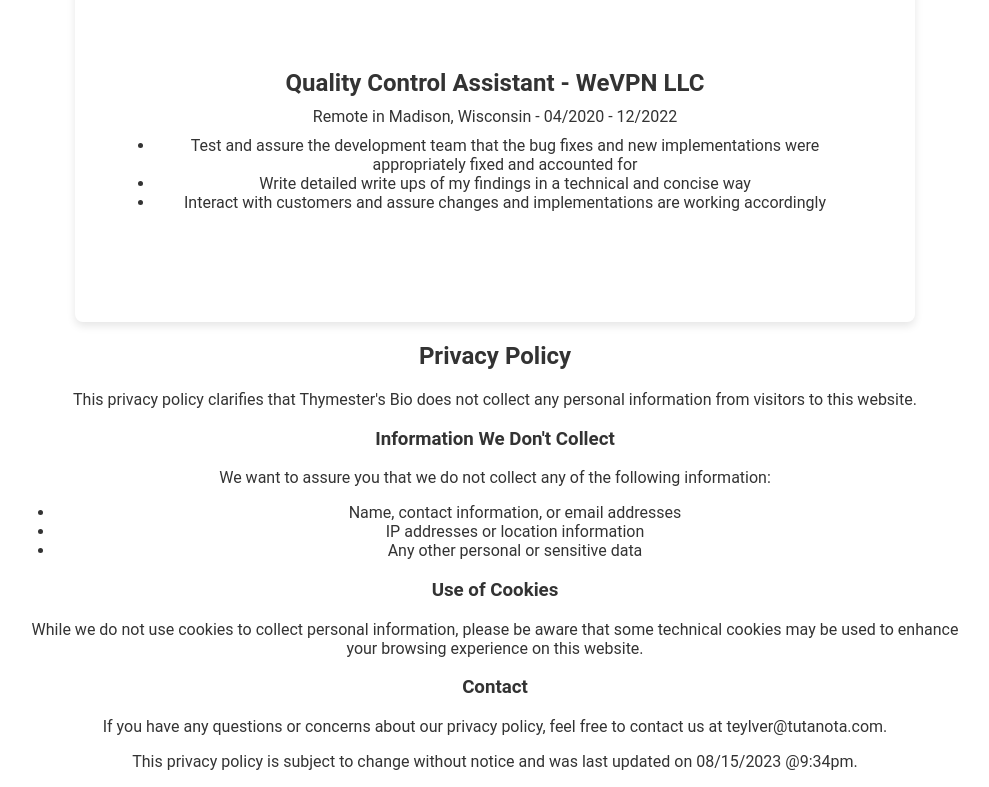
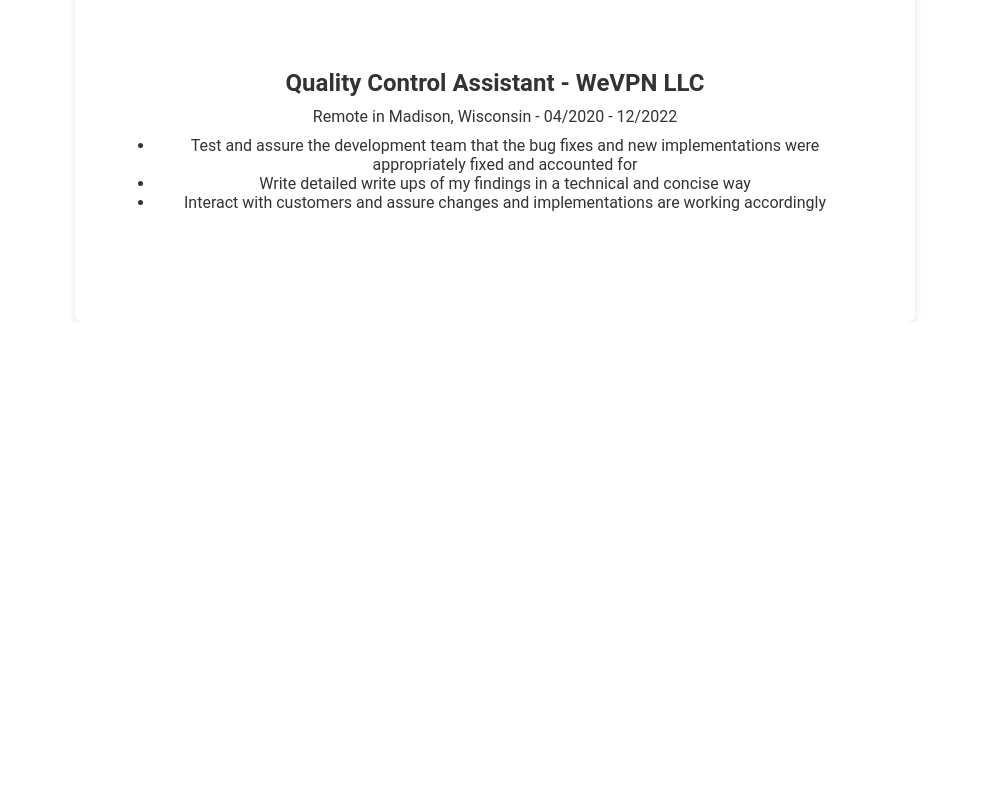
Before and after one commit to Thymester/MyBio-React, a React (Create React App) app: page / in a window 1280 px wide. Shown: the part 4174-4961 px from the top of the page, without its empty margins (145-1134 px from the left). After the commit the page ends 4496 px from the top, so only its background shows below. Built offline with nearby package versions, Linux system fonts and the light colour scheme.

Commit message:
Update App.js

```diff
--- a/src/App.js
+++ b/src/App.js
@@ -14,7 +14,6 @@
         <About />
         <Portfolio />
         <Resume />
-        <PrivacyPolicy />
       </main>
     </div>
   );
```
